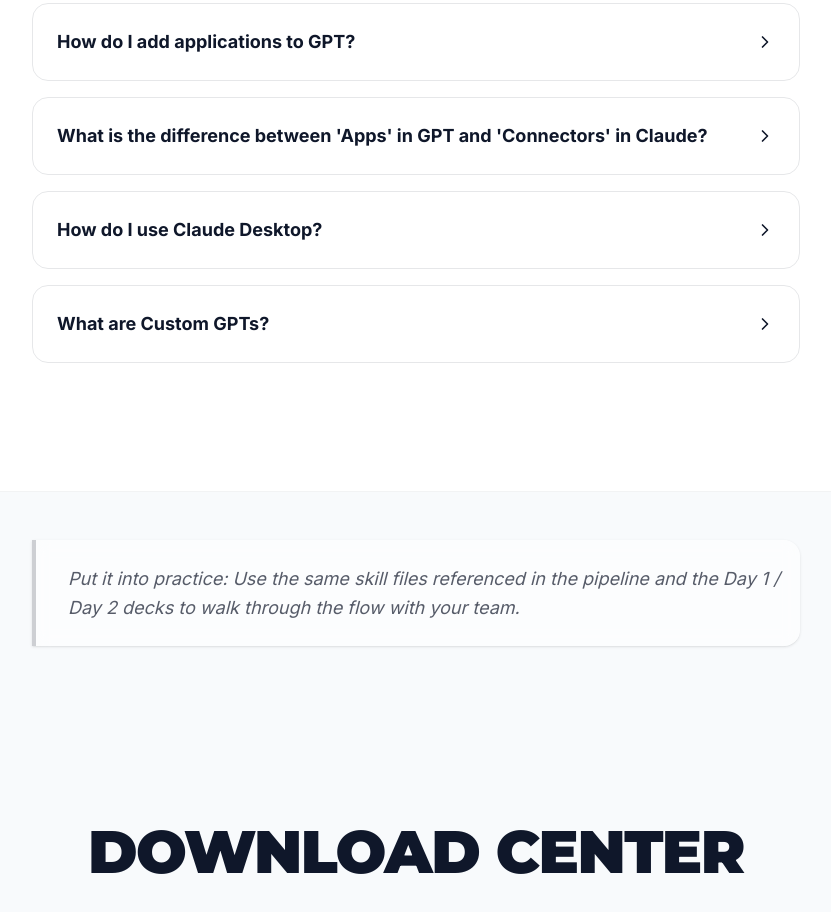
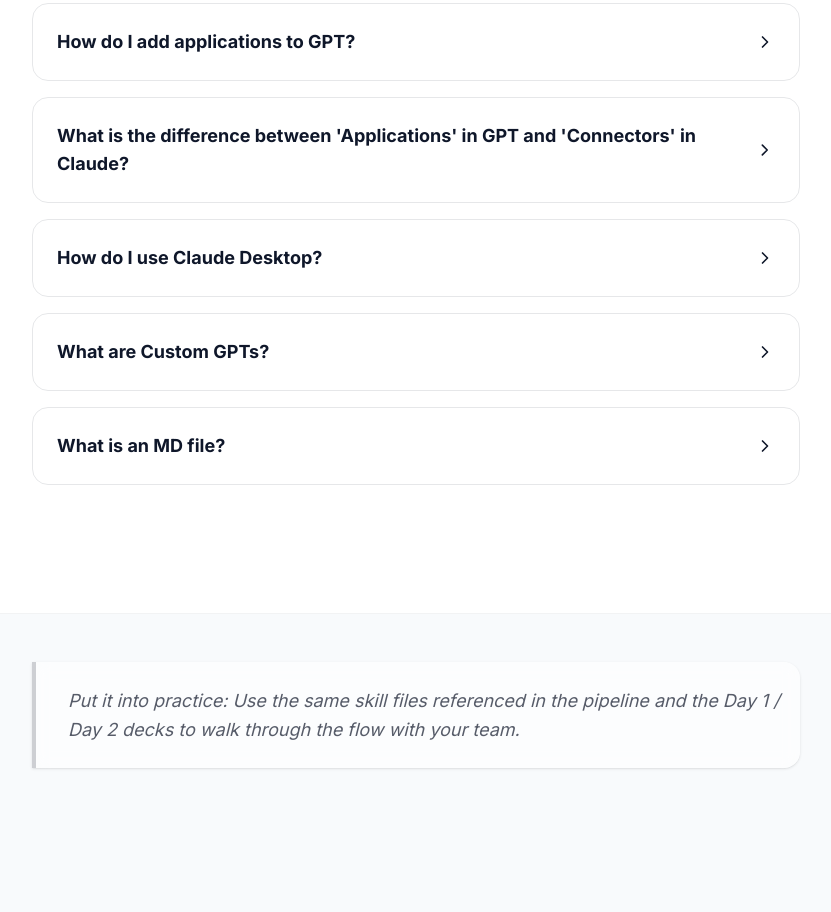
Before and after one commit to am-consultingai/perion-ai-forall, a React (Vite) app: page / in a window 1280 px wide. Shown: the part 9620-10532 px from the top of the page, without its empty margins (224-1055 px from the left). Built offline with nearby package versions, Linux system fonts and the light colour scheme.

Commit message:
Update FAQ answers for clarity and detail

```diff
--- a/src/App.tsx
+++ b/src/App.tsx
@@ -678,36 +678,39 @@
   const [openIndex, setOpenIndex] = useState<number | null>(null);
 
   const faqs = [
-    // ...
     {
       question: "What are Agent Skills?",
-      answer: "Agent Skills are deterministic instruction sets (usually in Markdown format) that turn Claude into a specialized expert for specific workflows. Unlike generic prompts, Skills define a strict context, specific task sequences, and required output formats to ensure consistent, production-grade results every time."
+      answer: "Agent Skills are specialized 'instruction manuals' that turn Claude into an expert for specific jobs. Instead of you typing long prompts every time, Skills allow Claude to automatically know exactly how to handle a task and what format you need, ensuring professional results with zero effort."
     },
     {
       question: "How do I install a skill to Claude?",
-      answer: "To 'install' a skill, you can simply paste the content of the .md file into a new Claude conversation to set the context. For a more permanent setup using Claude Desktop, you can create a dedicated 'skills' directory on your machine and instruct Claude to reference these files as its primary operating manual for specific tasks."
+      answer: "Installing is as simple as a few clicks. In the Claude interface, you can add a skill by dragging in a file or selecting it from a list. Claude instantly 'learns' these new abilities, so you don't have to copy-paste instructions ever again."
     },
     {
       question: "How do I add connectors to Claude?",
-      answer: "Connectors in Claude are implemented via the Model Context Protocol (MCP). You add them by editing your 'claude_desktop_config.json' file. This configuration tells Claude Desktop which MCP servers to run (e.g., for Gmail, Jira, or Google Calendar), providing the AI with secure, real-time access to your external data and tools."
+      answer: "Connectors are added directly through the Claude UI. You simply find the tool you want to use—like Google Drive, Slack, or GitHub—and click to connect. Once authorized, Claude can instantly read your data and perform tasks across those apps without any coding required."
     },
     {
       question: "How do I add applications to GPT?",
-      answer: "In ChatGPT, you add 'Applications' (known as Actions) through the GPT Editor. Under the 'Configure' tab, you click 'Create new action' and provide an OpenAPI specification. This spec defines the API endpoints, authentication methods, and parameters that the GPT can use to interact with your external software services."
+      answer: "Adding applications to a GPT is a 'point-and-click' process within the GPT Editor. You simply select the service you want to link, and the system handles the bridge. This allows your GPT to interact with external software just like a human would, but much faster."
     },
     {
-      question: "What is the difference between 'Apps' in GPT and 'Connectors' in Claude?",
-      answer: "Fundamentally, there is no difference in purpose—they are the same concept under different names. Both serve as the 'hands' of the AI, allowing it to move beyond text generation and perform real actions like sending emails, updating tickets, or querying databases. While the technical implementation differs (OpenAPI for GPTs vs. MCP for Claude), the functional outcome is identical: bridging the gap between reasoning and execution."
+      question: "What is the difference between 'Applications' in GPT and 'Connectors' in Claude?",
+      answer: "They are essentially the same thing: easy-to-use bridges that give the AI 'hands.' Whether you are using a Connector in Claude or an Application in GPT, the goal is to let the AI perform real-world actions like sending emails or updating spreadsheets with a single click."
     },
     {
       question: "How do I use Claude Desktop?",
-      answer: "Claude Desktop is the power-user version of Claude that runs locally on your Mac or PC. Its primary advantage is its ability to integrate with your local environment and external tools via MCP. By configuring MCP servers, you can give Claude the ability to read your local codebase, query your databases, and interact with your enterprise SaaS applications directly from the desktop interface."
+      answer: "Claude Desktop is a dedicated app for your computer that makes it even easier to stay productive. It features a simple dashboard where you can manage all your skills and connectors in one place, letting Claude help you with your files and apps directly from your desktop."
     },
     {
       question: "What are Custom GPTs?",
-      answer: "Custom GPTs are personalized versions of ChatGPT that combine custom instructions, uploaded knowledge files, and API actions. They allow you to create a 'mini-app' within ChatGPT that is pre-configured with the specific expertise and toolsets required for a recurring business function."
+      answer: "Custom GPTs are personalized versions of ChatGPT built for specific tasks. They combine your instructions with easy-to-add applications, letting you create a powerful, automated assistant for your business without writing a single line of code."
+    },
+    {
+      question: "What is an MD file?",
+      answer: "An MD (Markdown) file is just a simple text file. Think of it like a .txt file that allows for basic formatting like bold text and lists. It's the standard way to give clear, organized instructions to an AI."
     }
-  ];
+];
 
   return (
     <>
```
